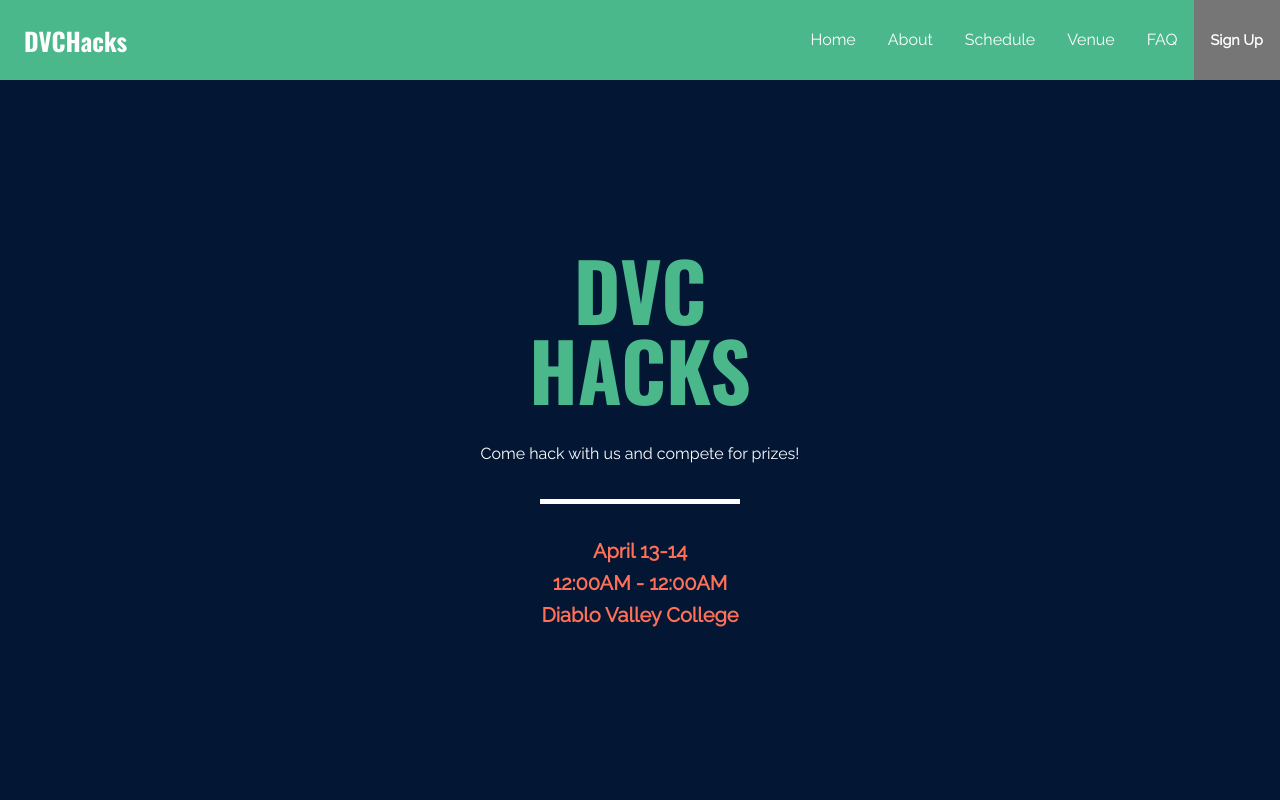
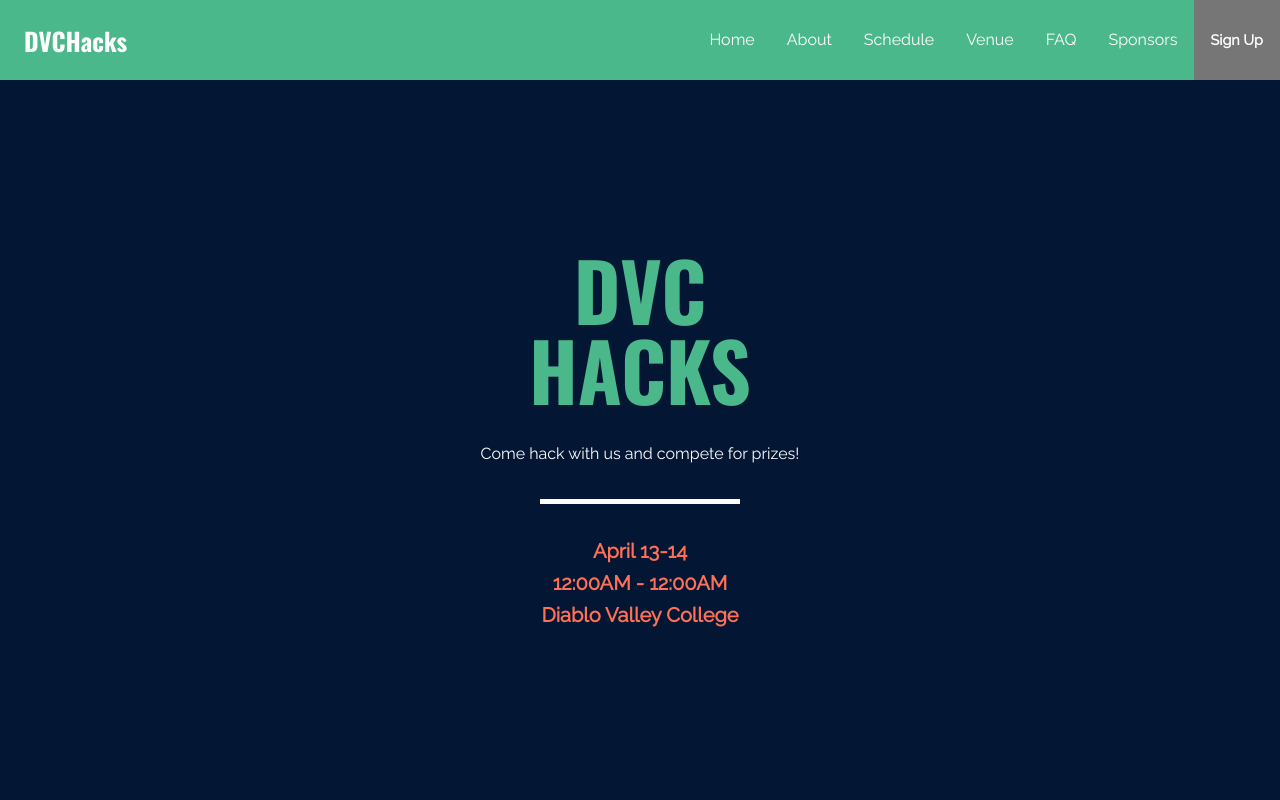
Before and after one commit to dvchacks/dvchacks.github.io, a website: page index.html in a window 1280 px wide. Shown: the top 800 px of the page. Drawn offline with nearby package versions, Linux system fonts and the light colour scheme.

Commit message:
Add sponsor to navbar

```diff
--- a/index.html
+++ b/index.html
@@ -41,6 +41,7 @@
           <li><a href="#schedule">Schedule</a></li>
           <li><a href="#venue">Venue</a></li>
           <li><a href="#faq">FAQ</a></li>
+          <li><a href="#sponsor">Sponsors</a></li>
           <li class="full-height">
             <button type="button" class="button secondary full-height">
               Sign Up
```
Also changed, not shown: src/partials/navbar.html (+1 -0 lines).
